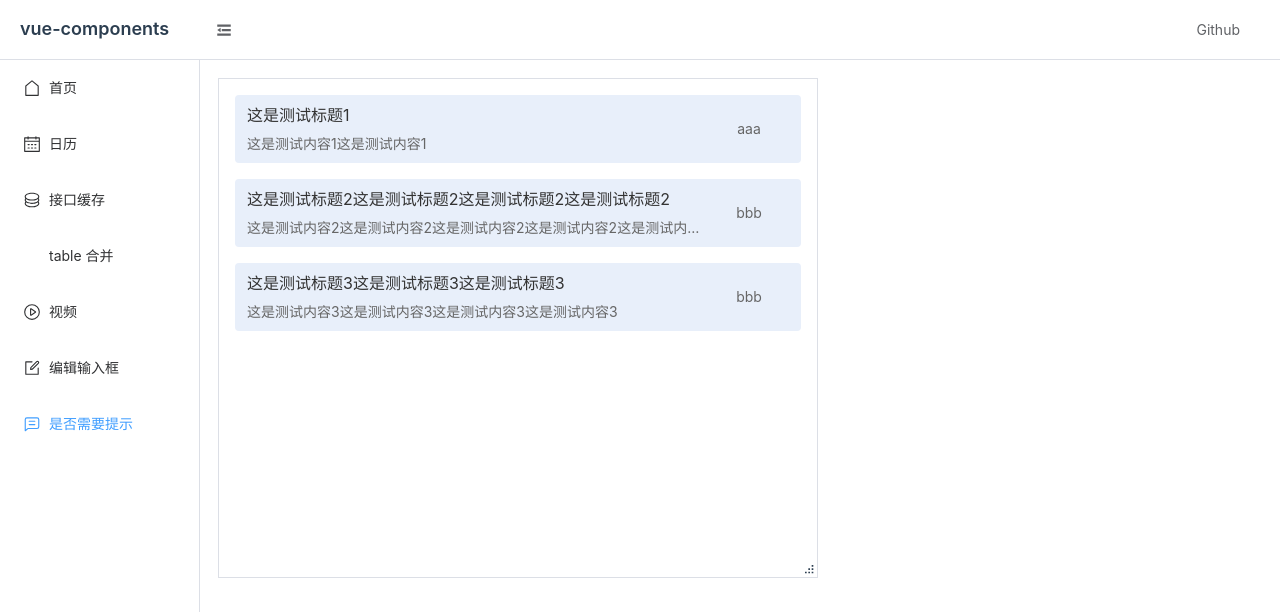
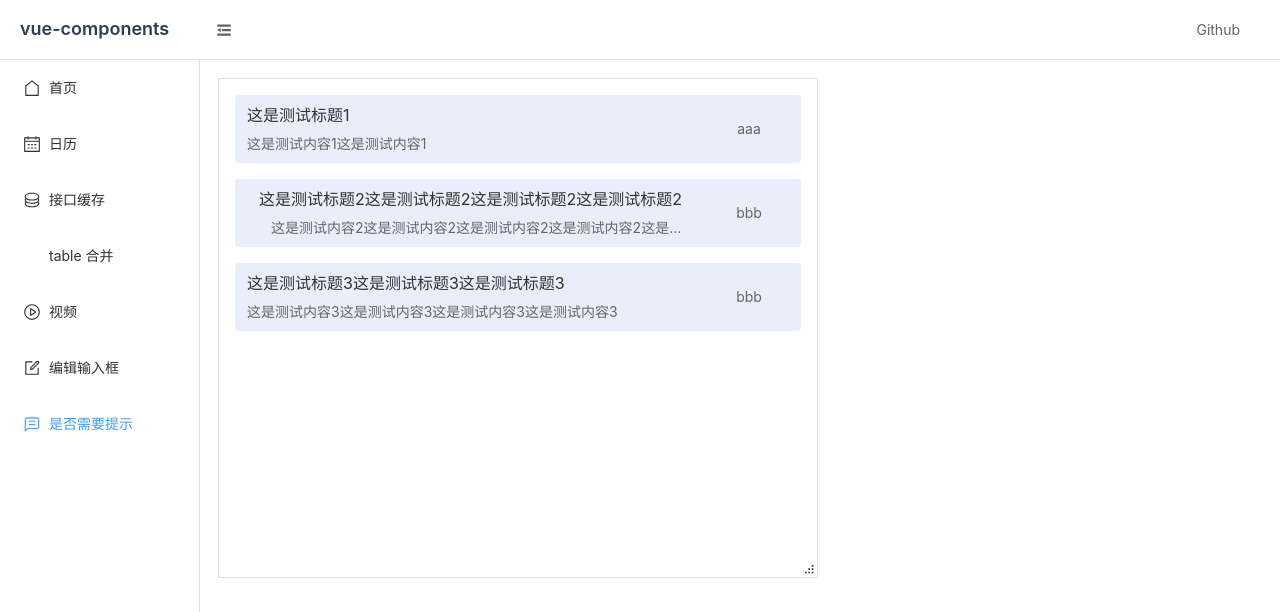
Before and after one commit to fxss5201/vue-components, a Vue app: page /#/tooltip in a window 1280 px wide. Shown: the top 612 px of the page. Built offline with nearby package versions, Linux system fonts and the light colour scheme.

Commit message:
feat: 调整样式

```diff
--- a/src/views/TooltipView.vue
+++ b/src/views/TooltipView.vue
@@ -9,7 +9,9 @@
             placement="top-start"
             :disabled="tooltipDisabled"
           >
-            <div class="item-title" @mouseenter="mouseenterFn" @mouseleave="mouseleaveFn">{{ item.title }}</div>
+            <div class="item-title" @mouseenter="mouseenterFn" @mouseleave="mouseleaveFn">
+              {{ item.title }}
+            </div>
           </el-tooltip>
           <el-tooltip
             effect="dark"
@@ -17,7 +19,9 @@
             placement="top-start"
             :disabled="tooltipDisabled"
           >
-            <div class="item-content" @mouseenter="mouseenterFn" @mouseleave="mouseleaveFn">{{ item.content }}</div>
+            <div class="item-content" @mouseenter="mouseenterFn" @mouseleave="mouseleaveFn">
+              {{ item.content }}
+            </div>
           </el-tooltip>
         </div>
         <div class="item-right">
@@ -43,7 +47,8 @@ const list = ref([
   {
     id: 2,
     title: '这是测试标题2这是测试标题2这是测试标题2这是测试标题2',
-    content: '这是测试内容2这是测试内容2这是测试内容2这是测试内容2这是测试内容2这是测试内容2这是测试内容2',
+    content:
+      '这是测试内容2这是测试内容2这是测试内容2这是测试内容2这是测试内容2这是测试内容2这是测试内容2',
     tag: 'bbb'
   },
   {
@@ -54,15 +59,15 @@ const list = ref([
   }
 ])
 const tooltipDisabled = ref(true)
-function mouseenterFn (e: MouseEvent) {
+function mouseenterFn(e: MouseEvent) {
   const curDiv = e.target as HTMLElement
   tooltipDisabled.value = !elementEllipsis(curDiv)
 }
-function mouseleaveFn () {
+function mouseleaveFn() {
   tooltipDisabled.value = false
 }
 
-function handleResize (value: { width: number; height: number }) {
+function handleResize(value: { width: number; height: number }) {
   console.log(value)
 }
 </script>
@@ -73,6 +78,8 @@ function handleResize (value: { width: number; height: number }) {
 }
 .list-box {
   padding: 16px;
+  height: 100%;
+  overflow-y: auto;
   .list-item {
     background-color: #e8effa;
     padding: 8px 12px;
@@ -80,17 +87,27 @@ function handleResize (value: { width: number; height: number }) {
     align-items: center;
     justify-content: space-between;
     border-radius: 4px;
-   .item-left {
+    &:nth-child(2) {
+      .item-left {
+        .item-title {
+          padding: 0 12px;
+        }
+        .item-content {
+          padding: 0 24px;
+        }
+      }
+    }
+    .item-left {
       flex: auto;
       overflow: hidden;
-     .item-title {
+      .item-title {
         font-size: 16px;
         color: #333;
         overflow: hidden;
         text-overflow: ellipsis;
         white-space: nowrap;
       }
-     .item-content {
+      .item-content {
         font-size: 14px;
         color: #666;
         margin-top: 4px;
```
Also changed, not shown: components.d.ts (+0 -8 lines).
